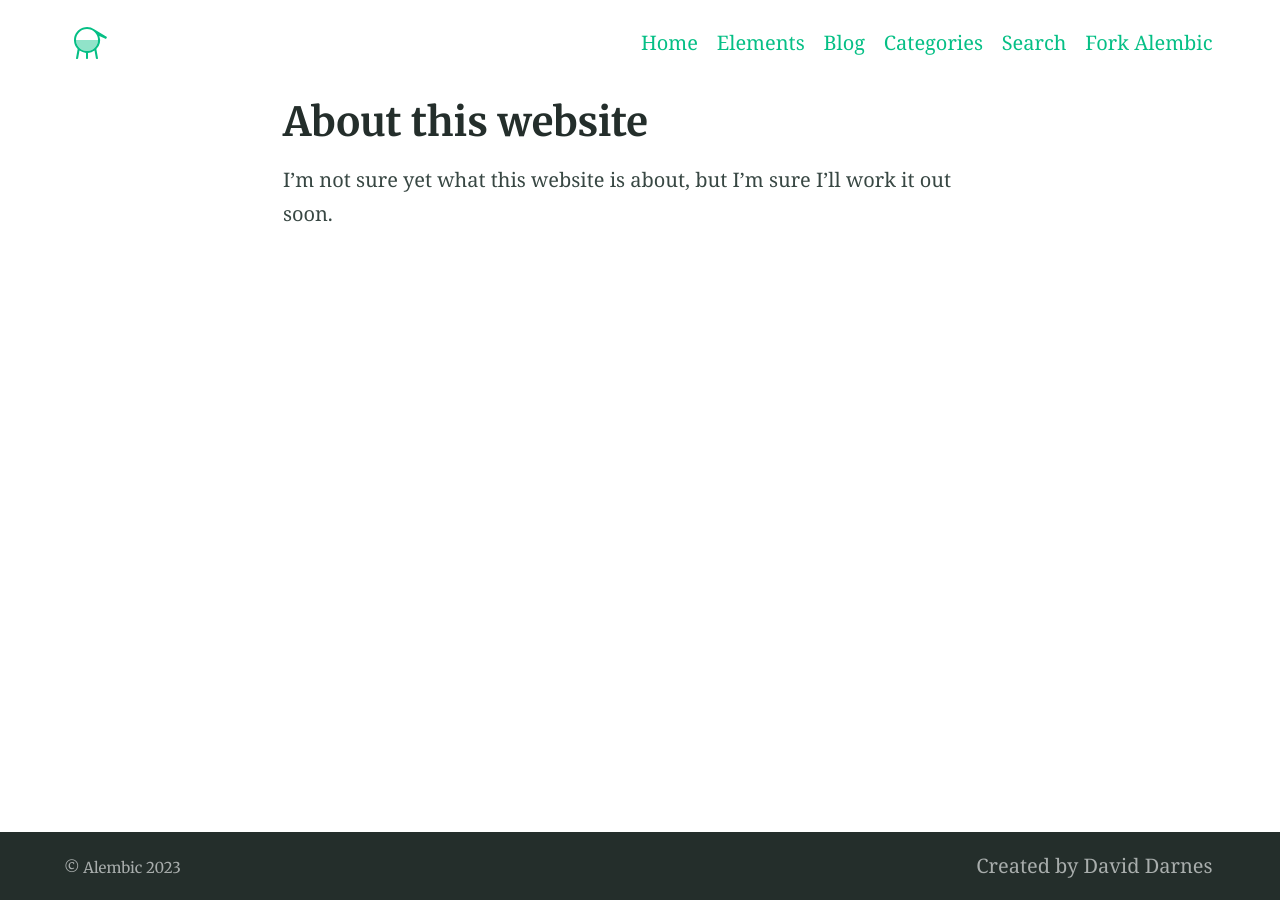
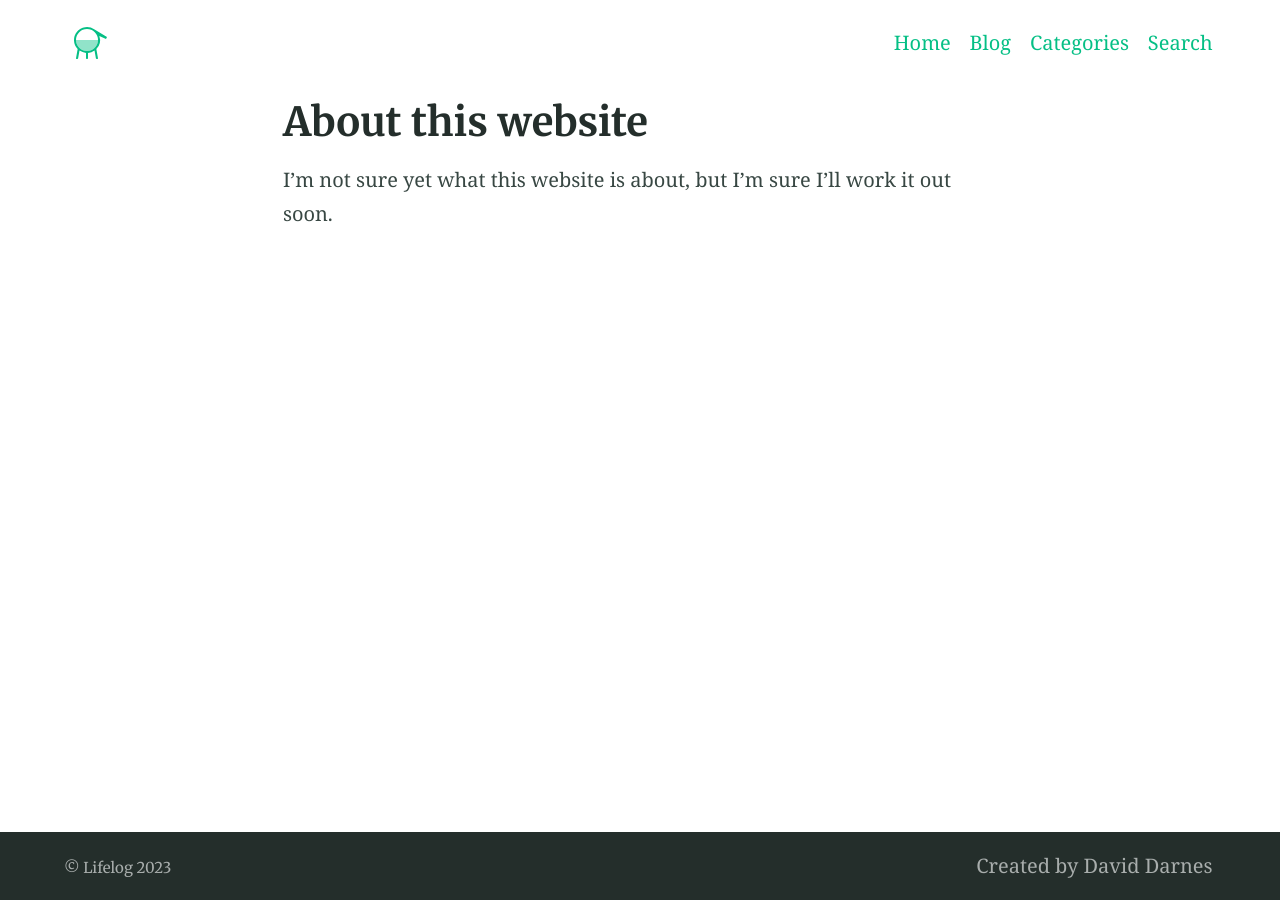
Before and after one commit to inc5025/lifelog, a Jekyll site: the page built from about.md, in a window 1280 px wide. Built offline with Jekyll 4.4.1, drawn with Linux system fonts in a browser that asks for light colours; part of the change alters nothing that is shown.

Commit message:
remove unused md, edit config

```diff
--- a/_config.yml
+++ b/_config.yml
@@ -92,14 +92,14 @@ defaults:
 
 # 7. Site settings
 encoding: utf-8 # Make sure the encoding is right
-lang: en-GB # Set the site language
-title: "Alembic" # Site name or title, also used in jekyll-seo-tag
+lang: ko-KR # Set the site language
+title: "Lifelog" # Site name or title, also used in jekyll-seo-tag
 logo: "/assets/logos/logo.svg" # Site logo, also used in jekyll-seo-tag
-description: "Alembic is a starting point for Jekyll projects. Rather than starting from scratch, this boilerplate is designed to get the ball rolling immediately" # Site description and default description, also used in jekyll-seo-tag
-url: "https://alembic.darn.es" # Site url, also used in jekyll-seo-tag
+description: "site setting description"
+url: "" # Site url, also used in jekyll-seo-tag
 baseurl: ""
-repo: "https://github.com/daviddarnes/alembic"
-email: "me@daviddarnes.com"
+repo: "https://github.com/inc5025"
+email: "wogur5025@gmail.com"
 # disqus: "alembic-1" # Blog post comments, uncomment the option and set the site ID from your Disqus account
 # date_format: "%-d %B %Y" # Blog post date formatting using placeholder formatting
 # google_analytics: ""
@@ -123,16 +123,12 @@ favicons: # Favicons are also used in the manifest file. Syntax is 'size: path'
 navigation_header:
 - title: Home
   url: /
-- title: Elements
-  url: /elements/
 - title: Blog
   url: /blog/
 - title: Categories
   url: /categories/
 - title: Search
   url: /search/
-- title: Fork Alembic
-  url: https://github.com/daviddarnes/alembic
 
 navigation_footer:
 - title: Created by David Darnes
```
Also changed, not shown: _layouts/default.html (+6 -4 lines), _layouts/page.html (+5 -5 lines), _layouts/blog.html (indentation only), _layouts/categories.html (indentation only), _layouts/post.html (indentation only).
